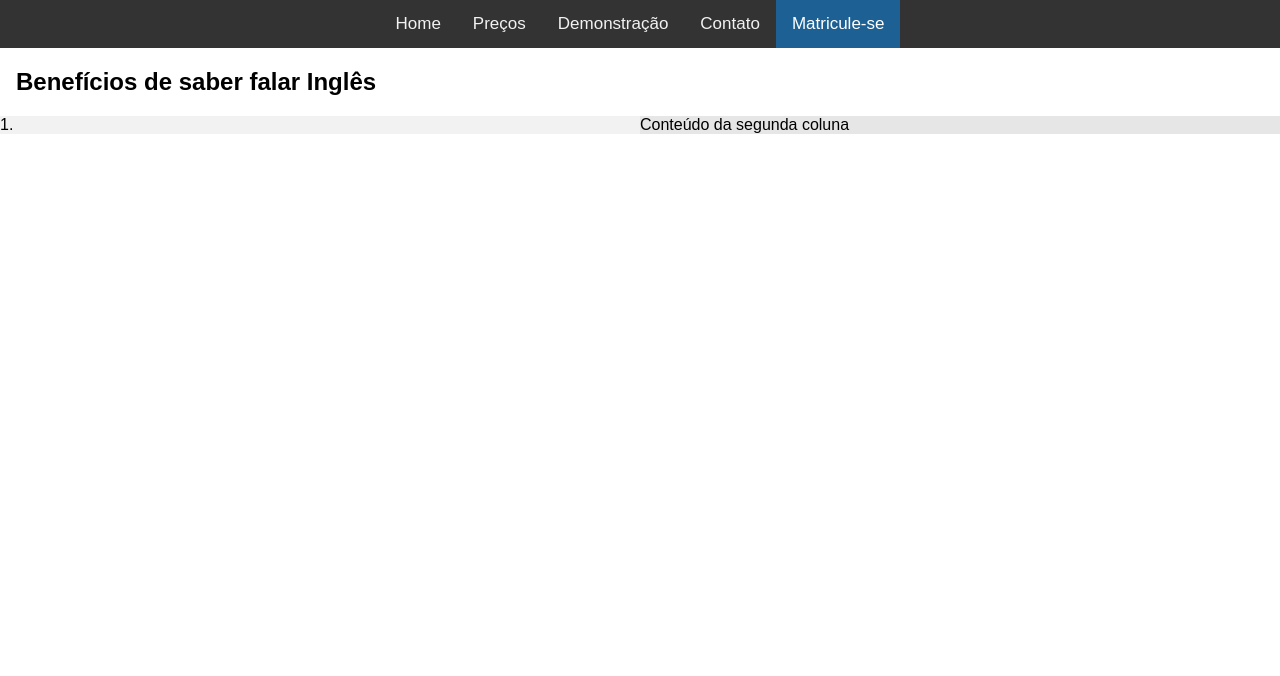
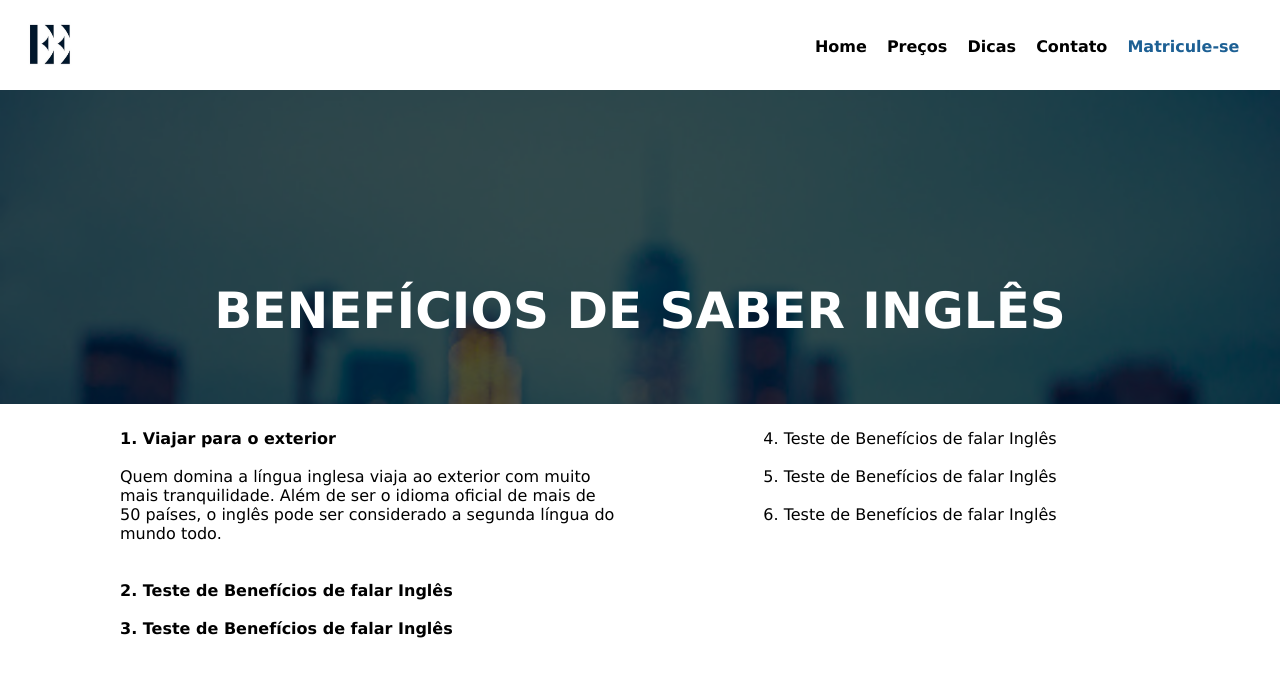
Before and after one commit to Henrique889/trabalho_site-fundWEB, a plain HTML site: page pagina_home.html in a window 1280 px wide. Drawn offline with Linux system fonts and the light colour scheme.

Commit message:
Alterações na página Home

```diff
--- a/CSS/style.css
+++ b/CSS/style.css
@@ -22,7 +22,7 @@ header{
 }
 
 .menu{
-    padding-top: 30px;
+    padding-top: 17px;
     width: 50%;
     text-align: right;
     color: blue;
@@ -40,7 +40,7 @@ header{
     font-weight: bold;
   }
 
-  .single-page-title {
+  .fundo-da-pagina {
     background: url(../img/fundo\ home.jpg) no-repeat bottom;
     background-size: cover;
     width: 100%;
@@ -49,7 +49,7 @@ header{
     position: relative;
     }
 
-.single-page-title::before{
+.fundo-da-pagina::before{
     position: absolute;
     content: "";
     top:0;
@@ -59,16 +59,16 @@ header{
     background: rgba(0,0,0,.7);
     }
 
-.single-page-title h2 {
-    display        : inline-block;
-    font-size      : 60px;
+.fundo-da-pagina h2 {
+    display        : flex;
+    font-size      : 50px;
     text-transform : uppercase;
     font-weight    : 700;
     margin-bottom  : 0;
     color          : #fff;
     position: relative;
     z-index: 1;
-    padding-left: 180px;
+    justify-content: center;
     }
 
 .div-em-colunas{
@@ -78,3 +78,44 @@ header{
     -moz-column-count:2;
     column-count:2;
 }
+
+.container {
+    padding: 0 100px;
+  }
+
+  .container-main {
+    display: flex;
+    flex-direction: row;
+  }
+
+  .coluna-esquerda {
+    flex-basis: 50%;
+    padding: 20px;
+    padding-top: 25px;
+  }
+
+  .coluna-direita {
+    flex-basis: 50%;
+    padding: 20px;
+    padding-top: 25px;
+  }
+
+  .primeira-coluna {
+    flex-basis: 25%;
+    padding: 20px;
+  }
+
+  .segunda-coluna {
+    flex-basis: 25%;
+    padding: 20px;
+  }
+
+  .terceira-coluna {
+    flex-basis: 25%;
+    padding: 20px;
+  }
+
+  .quarta-coluna {
+    flex-basis: 25%;
+    padding: 20px;
+  }
--- a/pagina_home.html
+++ b/pagina_home.html
@@ -1,76 +1,50 @@
-<!DOCTYPE html>
 <html>
+
 <head>
+  <title> Easy English</title>
+  <link rel="icon" type="image/png" href="img/Logo.PNG">
+  <link rel="stylesheet" href="css/style.css">
   <meta name="viewport" content="width=device-width, initial-scale=1">
-<style>
-body {
-  margin: 0;
-  font-family: Arial, Helvetica, sans-serif;
-}
+</head>
 
-.topnav {
-  overflow: hidden;
-  background-color: #333;
-  justify-content: center;
-  display: flex;
-}
-
-.topnav a {
-  float: left;
-  color: #f2f2f2;
-  text-align: center;
-  padding: 14px 16px;
-  text-decoration: none;
-  font-size: 17px;
-}
-
-.topnav a:hover {
-  background-color: #ddd;
-  color: black;
-}
-
-.topnav a.active {
-  background-color: #1d6094;
-  color: white;
-}
-
-.container {
-      display: flex;
-      width: 100%;
-    }
-
-    .col-1 {
-      width: 50%;
-      background-color: #f2f2f2;
-    }
-
-    .col-2 {
-      width: 50%;
-      background-color: #e6e6e6;
-    }
-</style>
-</head>
 <body>
-
-<div class="topnav">
+  <header>
+    <div class="center">
+      <div class="logo"><img src="img/Logo.PNG" height="50" width="50"></div>
+      <div class="menu">
         <a href="pagina_home.html">Home</a>
         <a href="#news">Preços</a>
-  <a href="#contact">Demonstração</a>
+        <a href="#contact">Dicas</a>
         <a href="pagina_contato.html">Contato</a>
         <a class="active" href="pagina_matricula.html">Matricule-se</a>
       </div>
+    </div>
+  </header>
 
-<div style="padding-left:16px">
-  <h2>Benefícios de saber falar Inglês</h2>
+  <section class="fundo-da-pagina">
+    <div class="container text-center">
+      <h2>Benefícios de saber Inglês</h2>
+    </div>
+  </section>
+
+
+  <div class="container">
+    <div class="container-main">
+      <div class="coluna-esquerda">
+        <h4>1. Viajar para o exterior</h4><p><br> Quem domina a língua inglesa viaja ao exterior com muito mais tranquilidade. Além de ser o idioma oficial de mais de 50 países, o inglês pode ser considerado a segunda língua do mundo todo.</p><h4><br><br>2. Teste de Benefícios de falar Inglês <br><br> 3. Teste de
+          Benefícios de falar Inglês
+        </h4>
+      </div>
+      <div class="coluna-direita" style="text-align: center;">
+        <p>4. Teste de Benefícios de falar Inglês <br><br>5. Teste de Benefícios de falar Inglês <br><br> 6. Teste de
+          Benefícios de falar Inglês
+        </p>
+      </div>
+    </div>
   </div>
 
-<div class="container">
-  <div class="col-1">
-    1.
-  </div>
-  <div class="col-2">
-    Conteúdo da segunda coluna
-  </div>
+
 
 </body>
+
 </html>
```
Also changed, not shown: pagina_contato.html (+16 -8 lines). Lines whose indentation alone changed are shown as unchanged.
